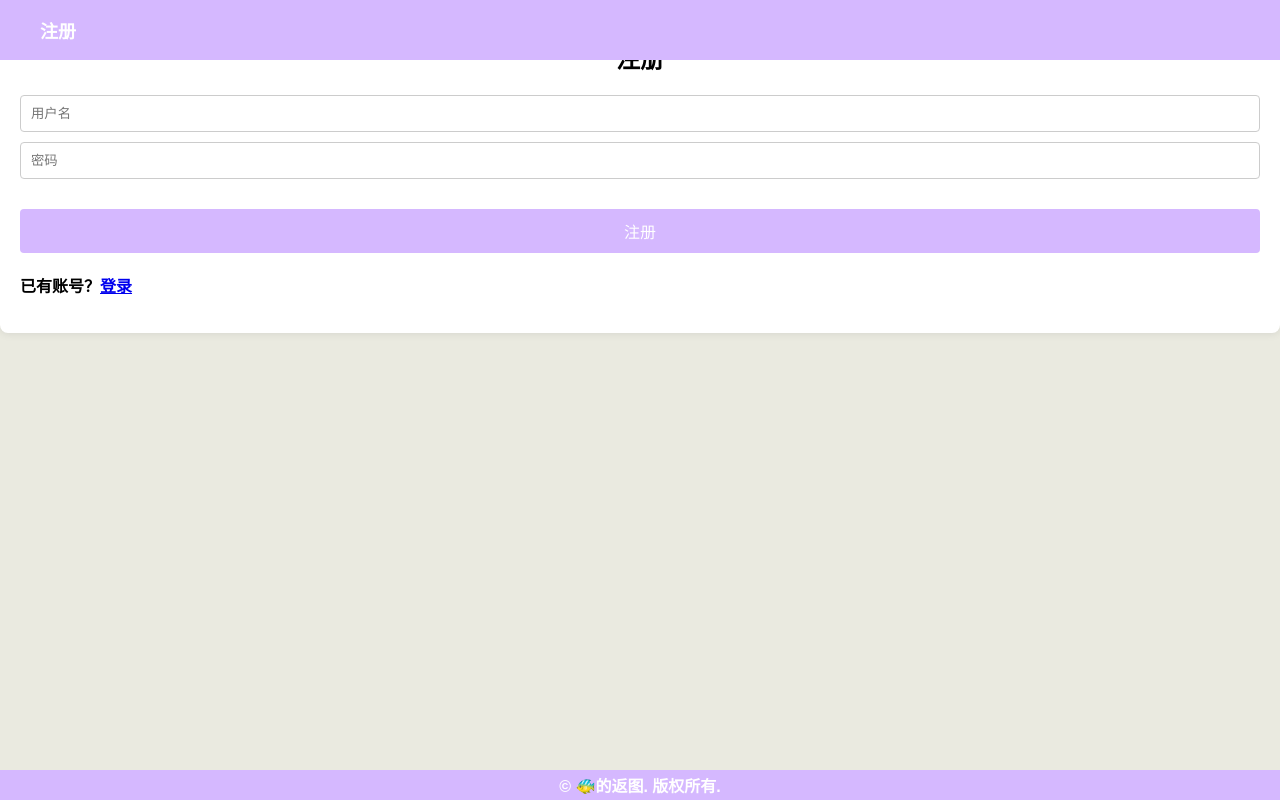
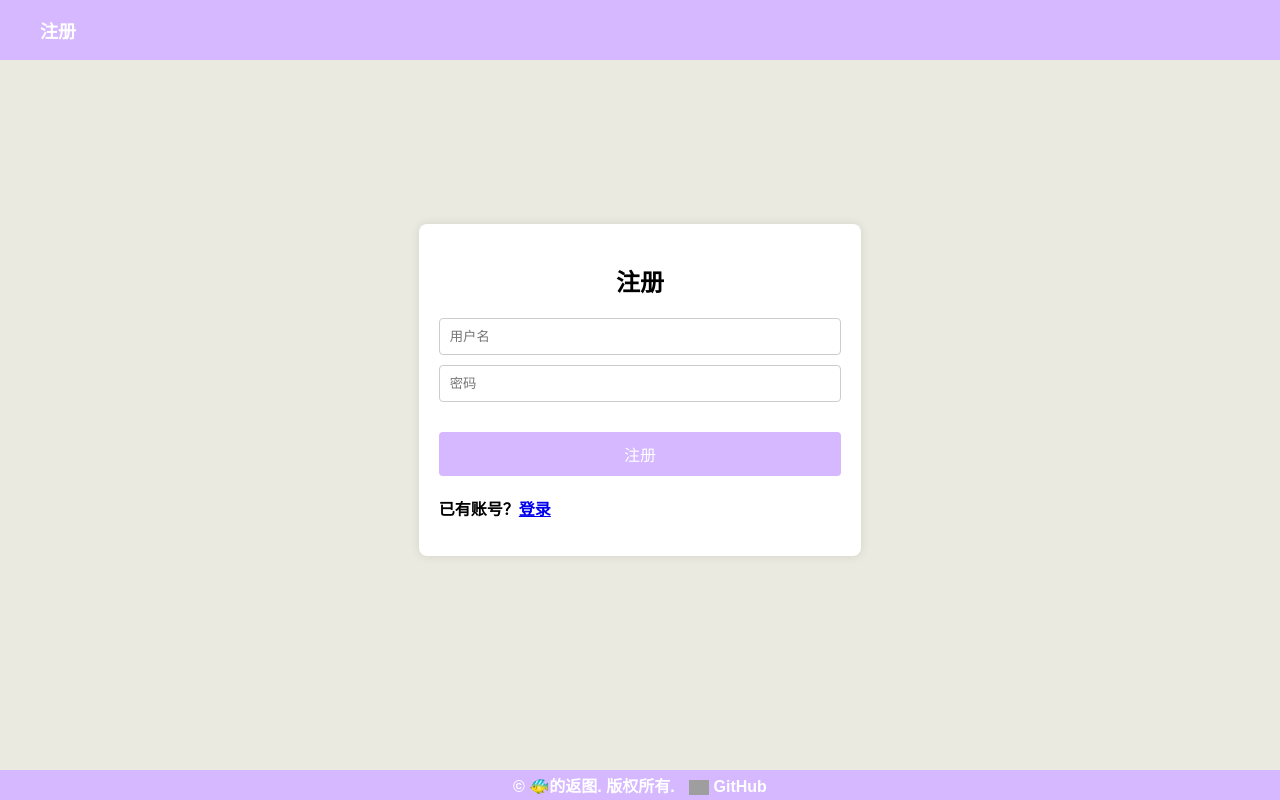
Before and after one commit to ID-VerNe/PhotoViewer, a Flask app: page /register in a window 1280 px wide. Run offline with Flask 3, Linux system fonts and the light colour scheme; some web fonts are replaced; grey boxes are pictures that could not be loaded.

Commit message:
Add files via upload

```diff
--- a/templates/register.html
+++ b/templates/register.html
@@ -5,15 +5,14 @@
     <title>🐠的返图·注册</title>
     <link rel="stylesheet" href="{{ url_for('static', filename='styles.css') }}">
     <style>
-
         body, html {
             font-family: 'MiSans', sans-serif;
         }
         .content {
-            height: 100%;
-            margin: 0;
+            flex: 1;
             display: flex;
-            flex-direction: column;
+            justify-content: center;
+            align-items: center;
         }
         .form-container {
             background-color: white;
@@ -68,7 +67,12 @@
 
     <footer class="footer">
         <div class="container">
-            <p>&copy; 🐠的返图. 版权所有.</p>
+            <p>&copy; 🐠的返图. 版权所有.
+                <a href="https://github.com/ID-VerNe/PhotoViewer" target="_blank" style="color: #fff; text-decoration: none;">
+                    <img src="{{ url_for('static', filename='images/github-mark.png') }}" alt="GitHub" style="width: 20px; vertical-align: middle; margin-left: 10px;">
+                    GitHub
+                </a>
+            </p>
         </div>
     </footer>
 </body>
```
Also changed, not shown: templates/index.html (+6 -1 lines), templates/login.html (+6 -1 lines).
